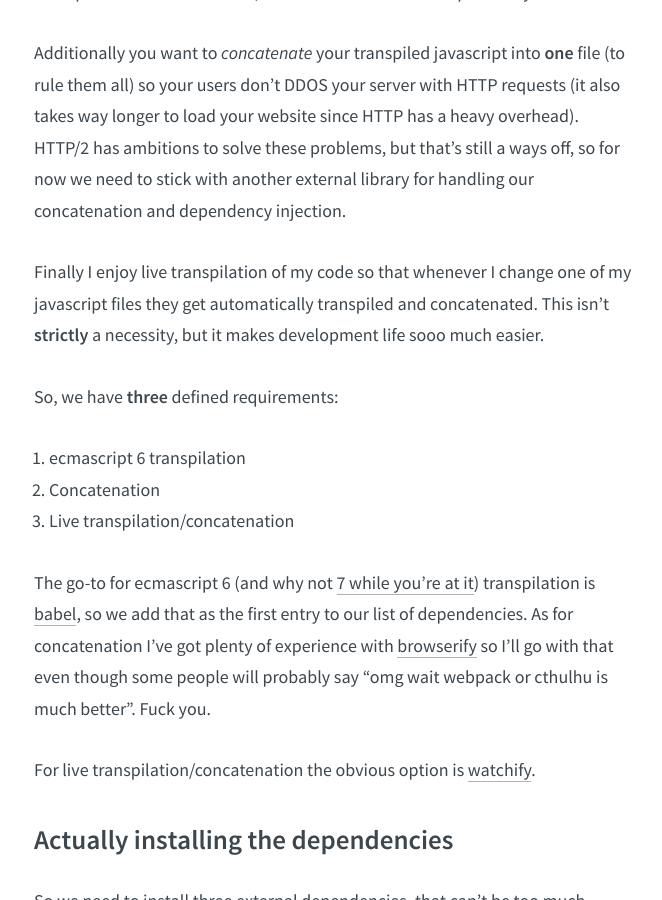
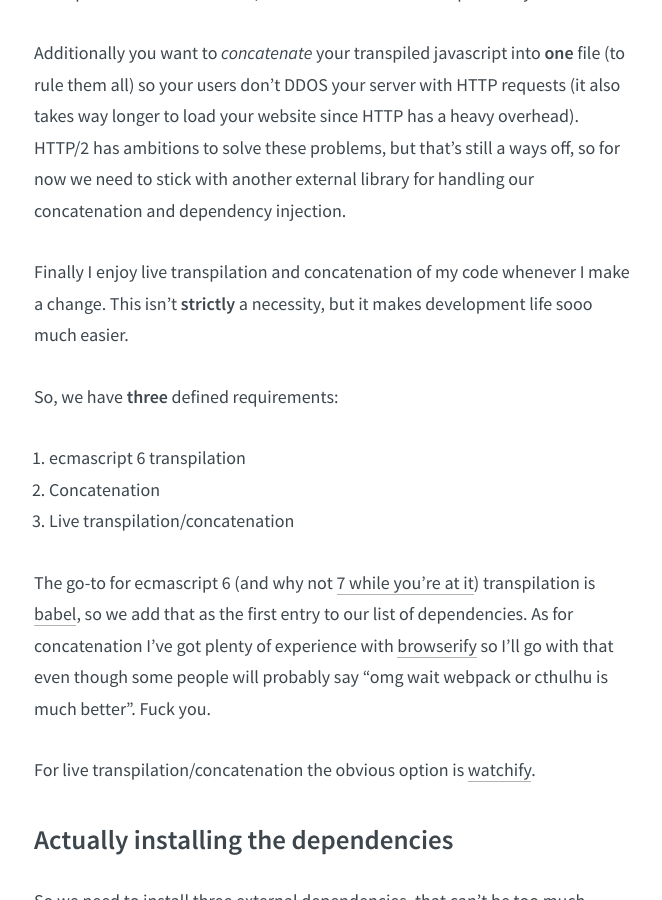
Before and after one commit to nicohvi/nicohvi.github.io, a Jekyll site: the page built from _posts/2016-03-01-the-case-for-simplicity.md, in a window 1280 px wide and 900 px high, scrolled down 1454 px. Shown: the whole window, without its empty margins (306-968 px from the left). Built offline with Jekyll 4.4.1, drawn with Linux system fonts in a browser that asks for light colours; comment, search, counter and statistics services are not loaded.

Commit message:
fancy lists :bear:

```diff
--- a/_posts/2016-03-01-the-case-for-simplicity.md
+++ b/_posts/2016-03-01-the-case-for-simplicity.md
@@ -40,14 +40,17 @@ since HTTP has a heavy overhead). HTTP/2 has ambitions to solve these problems,
 that's still a ways off, so for now we need to stick with another external library for handling
 our concatenation and dependency injection.
 
-Finally I enjoy live transpilation of my code so that whenever I change one of my javascript
-files they get automatically transpiled and concatenated. This isn't **strictly** a necessity, but
-it makes development life sooo much easier.
+Finally I enjoy live transpilation and concatenation of my code whenever I make
+a change. This isn't **strictly** a necessity, but it makes development life
+sooo much easier.
 
 So, we have **three** defined requirements:
-  1.  ecmascript 6 transpilation
-  2.  Concatenation
-  3.  Live transpilation/concatenation
+
+1.  ecmascript 6 transpilation
+
+2.  Concatenation
+
+3.  Live transpilation/concatenation
 
 The go-to for ecmascript 6 (and why not [7 while you're at it](http://technologyadvice.github.io/es7-decorators-babel6/)) transpilation is [babel](https://babeljs.io),
 so we add that as the first entry to our list of dependencies. As for concatenation
```
